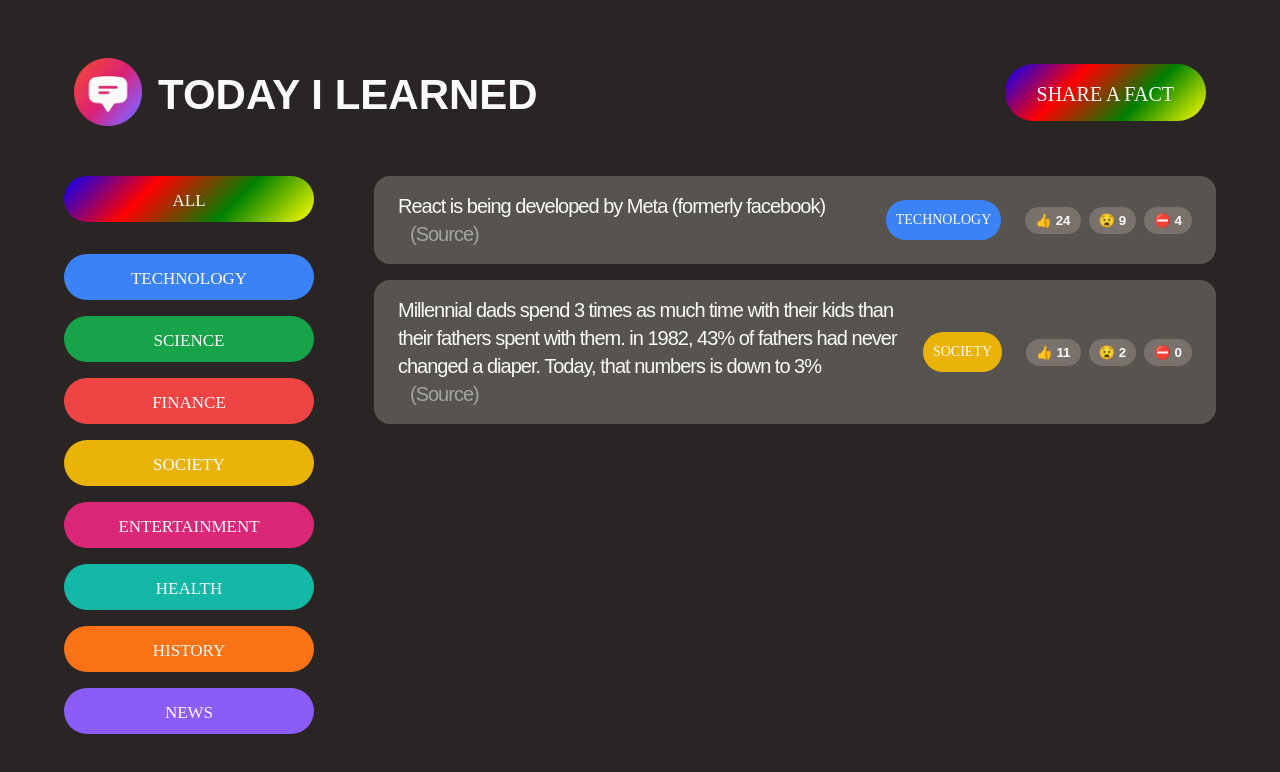
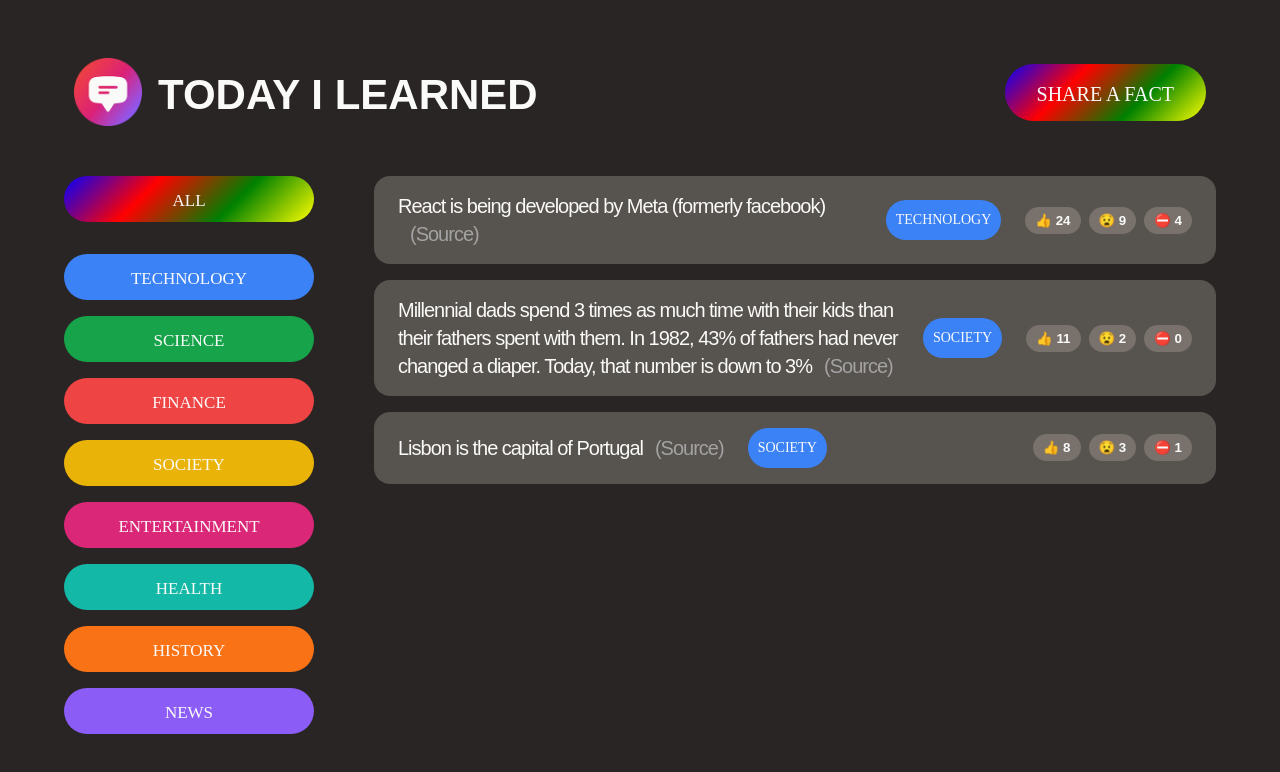
Before and after one commit to MGarcia1120/today-i-learned-react, a React (Create React App) app: page / in a window 1280 px wide. Shown: the top 772 px of the page. Built offline with nearby package versions, Linux system fonts and the light colour scheme; a web font is replaced by a local one.

Commit message:
facts and category display. started onclick events

```diff
--- a/src/App.js
+++ b/src/App.js
@@ -2,8 +2,10 @@ import "./styles.css";
 import NewFactForm from "./new-fact-form.js";
 import FactsList from "./facts-list.js";
 import Categories from "./categories";
+import { useState } from "react";
 
 function App() {
+  useState(0);
   return (
     <>
       <header className="header">
@@ -11,7 +13,12 @@ function App() {
           <img src="logo.png" alt="Today I Learned Logo" />
           <h1>Today I Learned</h1>
         </div>
-        <button className="btn-open btn btn-large">Share a Fact</button>
+        <button
+          className="btn-open btn btn-large"
+          onClick={() => console.log("click")}
+        >
+          Share a Fact
+        </button>
       </header>
       <NewFactForm />
 
--- a/src/categories.js
+++ b/src/categories.js
@@ -1,4 +1,3 @@
-export function Categories() {
 const CATEGORIES = [
   { name: "technology", color: "#3b82f6" },
   { name: "science", color: "#16a34a" },
@@ -10,28 +9,32 @@ export function Categories() {
   { name: "news", color: "#8b5cf6" },
 ];
 
+export function Categories() {
   return (
     <aside>
       <ul>
         <li className="category">
-          <button id="test" className="btn btn-all-categories">
-            All
-          </button>
+          <button className="btn btn-all-categories">All</button>
         </li>
 
         {CATEGORIES.map((category) => (
-          <li key={category.name} className="category">
+          <Category key={category.name} category={category} />
+        ))}
+      </ul>
+    </aside>
+  );
+}
+
+function Category({ category }) {
+  return (
+    <li className="category">
       <button
-              id="test"
         className="btn-cat btn btn-categories"
         style={{ backgroundColor: category.color }}
       >
         {category.name}
       </button>
     </li>
-        ))}
-      </ul>
-    </aside>
   );
 }
 
--- a/src/facts-list.js
+++ b/src/facts-list.js
@@ -1,51 +1,66 @@
 function FactsList() {
+  let facts = [
+    {
+      id: 1,
+      text: "React is being developed by Meta (formerly facebook)",
+      source: "https://opensource.fb.com/",
+      category: "technology",
+      votesInteresting: 24,
+      votesMindblowing: 9,
+      votesFalse: 4,
+      createdIn: 2021,
+    },
+    {
+      id: 2,
+      text: "Millennial dads spend 3 times as much time with their kids than their fathers spent with them. In 1982, 43% of fathers had never changed a diaper. Today, that number is down to 3%",
+      source:
+        "https://www.mother.ly/parenting/millennial-dads-spend-more-time-with-their-kids",
+      category: "society",
+      votesInteresting: 11,
+      votesMindblowing: 2,
+      votesFalse: 0,
+      createdIn: 2019,
+    },
+    {
+      id: 3,
+      text: "Lisbon is the capital of Portugal",
+      source: "https://en.wikipedia.org/wiki/Lisbon",
+      category: "society",
+      votesInteresting: 8,
+      votesMindblowing: 3,
+      votesFalse: 1,
+      createdIn: 2015,
+    },
+  ];
+
   return (
     <ul id="list">
+      {facts.map((fact) => (
+        <Fact key={fact.id} fact={fact} />
+      ))}
+    </ul>
+  );
+}
+
+//can destructure inside function arg, if not the default is function Fact(props){}
+function Fact({ fact }) {
+  return (
     <li className="fact">
       <p className="letter">
-          React is being developed by Meta (formerly facebook)
-          <a
-            className="source"
-            href="
-                    https://opensource.fb.com/"
-            target="_blank"
-          >
+        {fact.text}
+        <a className="source" href={fact.source}>
           (Source)
         </a>
       </p>
       <span className="tag" id="tech">
-          technology
+        {fact.category}
       </span>
       <div className="btn-group">
-          <button>👍 24</button>
-          <button>😧 9</button>
-          <button>⛔ 4</button>
+        <button>👍 {fact.votesInteresting}</button>
+        <button>😧 {fact.votesMindblowing}</button>
+        <button>⛔ {fact.votesFalse}</button>
       </div>
     </li>
-      <li className="fact">
-        <p className="letter">
-          Millennial dads spend 3 times as much time with their kids than their
-          fathers spent with them. in 1982, 43% of fathers had never changed a
-          diaper. Today, that numbers is down to 3%
-          <a
-            className="source"
-            href="https://www.mother.ly/parenting/millennial-dads-spend-more-time-with-their-kids"
-            target="_blank"
-            rel="noreferrer"
-          >
-            (Source)
-          </a>
-        </p>
-        <span className="tag" id="society">
-          society
-        </span>
-        <div className="btn-group">
-          <button>👍 11</button>
-          <button>😧 2</button>
-          <button>⛔ 0</button>
-        </div>
-      </li>
-    </ul>
   );
 }
 
--- a/src/styles.css
+++ b/src/styles.css
@@ -136,7 +136,7 @@ h1 {
 }
 /*
 Main layout, easy way to center the all the contents of the page */
-.container {
+#id {
   max-width: 1500px;
   margin: 0 auto;
 }
```
Lines whose indentation alone changed are shown as unchanged.
